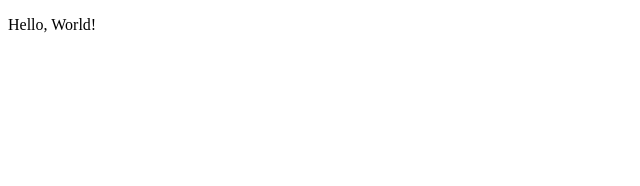
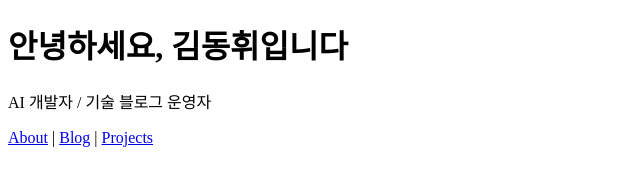
Before and after one commit to kimdonghwi94/dhkim.github.io, a plain HTML site: page index.html in a window 1280 px wide. Shown: the whole page, without its empty margins (0-640 px from the left). Drawn offline with Linux system fonts and the light colour scheme.

Commit message:
test: html 테스트

```diff
--- a/index.html
+++ b/index.html
@@ -1,12 +1,16 @@
 <!DOCTYPE html>
-<html lang="en">
+<html>
 <head>
-	<meta charset="UTF-8">
-	<meta http-equiv="X-UA-Compatible" content="IE=edge">
-	<meta name="viewport" content="width=device-width, initial-scale=1.0">
-	<title>Portfolio</title>
+  <title>김동휘 포트폴리오</title>
+  <link rel="stylesheet" href="assets/css/style.css">
 </head>
 <body>
-  <p>Hello, World!</p>
+  <h1>안녕하세요, 김동휘입니다</h1>
+  <p>AI 개발자 / 기술 블로그 운영자</p>
+  <nav>
+    <a href="about.html">About</a> |
+    <a href="blog/index.html">Blog</a> |
+    <a href="projects/ai_project_1.html">Projects</a>
+  </nav>
 </body>
 </html>
```
